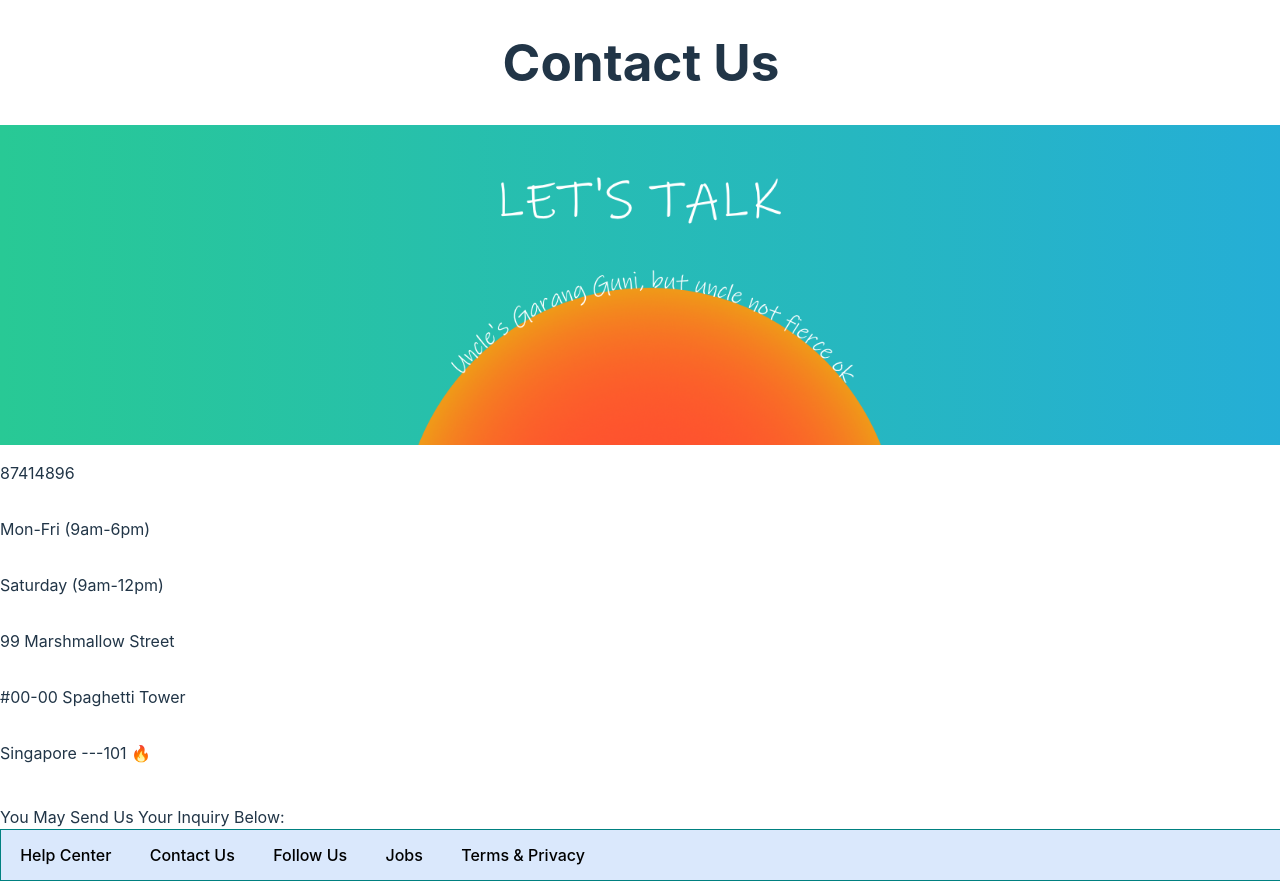
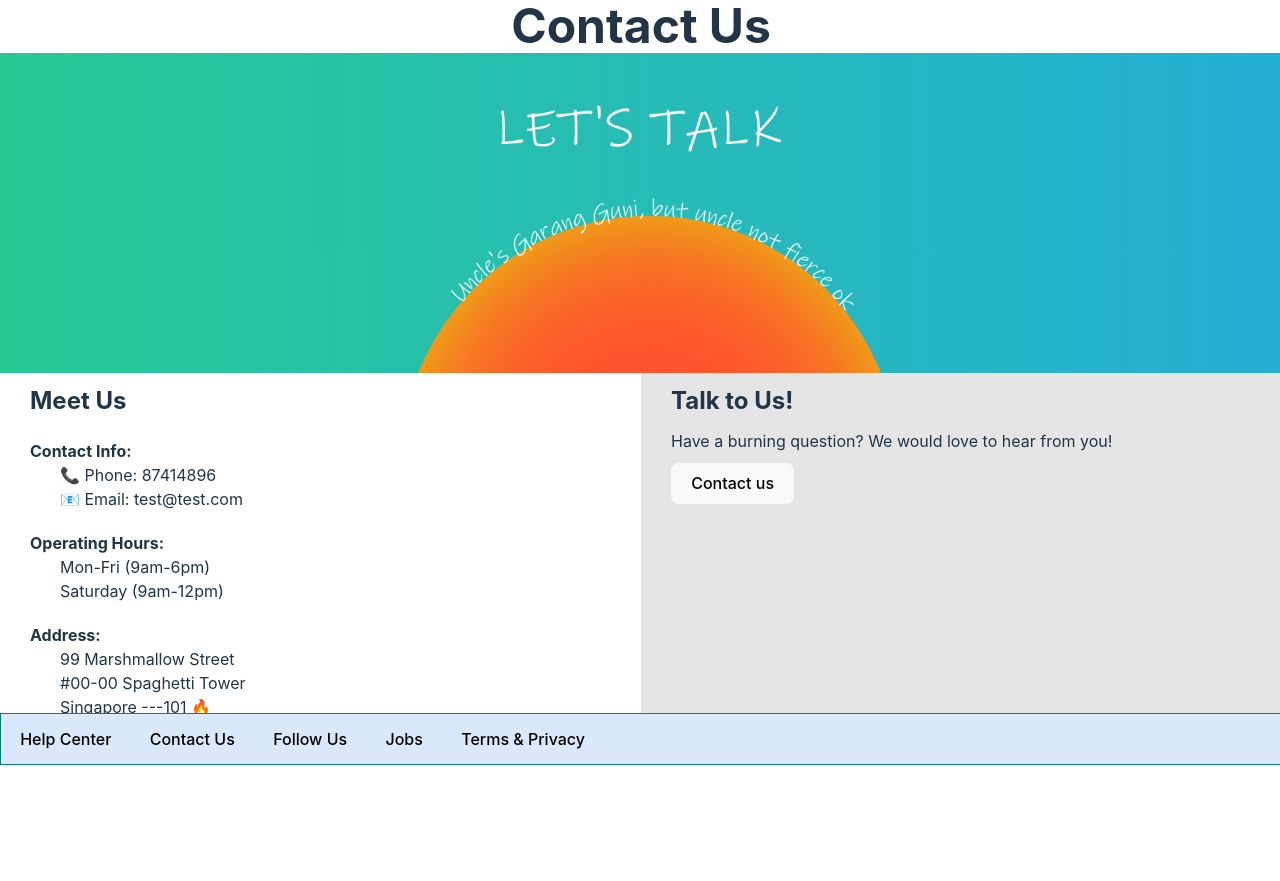
Before and after one commit to ntu-se7-grp3/garang-guni, a React (Vite) app: page /contact in a window 1280 px wide. After the commit the page ends 800 px from the top, so only its background shows below. Built offline with nearby package versions, Linux system fonts and the light colour scheme.

Commit message:
Add Css and inquiry box in Contact.jsx

```diff
--- a/src/pages/Contact.jsx
+++ b/src/pages/Contact.jsx
@@ -1,29 +1,50 @@
+import { useState } from "react";
 import contactUsBanner from "../assets/contactUsBanner.png";
 import darkContactUsBanner from "../assets/darkContactUsBanner.png";
+import ContactInfoBox from "../components/ContactInfoBox";
 import styles from "./Contact.module.css"
 
-const CONTACT_DETAILS = 87414896;
+const CONTACT_DETAILS = ["📞 Phone: 87414896", "📧 Email: test@test.com"];
 const OPERATING_HOURS = ["Mon-Fri (9am-6pm)", "Saturday (9am-12pm)"];
 const ADDRESS = ["99 Marshmallow Street","#00-00 Spaghetti Tower","Singapore ---101 🔥"];
 
 function Contact() {
+  const [isShowingForm, setIsShowingForm] = useState(false);
   // Temp until light mode context is introduced.
   const currentHour = new Date().getHours();
   const isDark = currentHour >= 18 || currentHour <= 5 ;
 
+  const toggleInquiryForm = () => {
+    setIsShowingForm((prevState) => !prevState);
+  };
+
   return (
-    <div className={`${styles.container} ${isDark && styles.dark}`}>
+    <div className={`${styles.containerCol} ${isDark && styles.dark}`}>
       <h1>Contact Us</h1>
       <div className={styles.contactUsBanner}>
-        <img className={styles.contactUsContent}
+        <img className={styles.contactUsBannerContent}
              src={isDark ? darkContactUsBanner : contactUsBanner}
              alt="banner"/>
       </div>
-      <p>{CONTACT_DETAILS}</p>
-      {OPERATING_HOURS.map((item, i) => <p key={i}>{item}</p>)}
-      {ADDRESS.map((item, i) => <p key={i}>{item}</p>)}
-      <br/>
-      You May Send Us Your Inquiry Below:
+      <div className={styles.container}>
+        <div className={styles.meetUs}>
+          <h2>Meet Us</h2>
+          <div className={styles.meetUsContainer}>
+            <ContactInfoBox title= "Contact Info" infoList= {CONTACT_DETAILS} />
+            <ContactInfoBox title= "Operating Hours" infoList= {OPERATING_HOURS} />
+            <ContactInfoBox title= "Address" infoList= {ADDRESS} />
+          </div>
+        </div>
+        <div className={styles.inquiryBox}>
+          <h2>Talk to Us!</h2>
+          <div style={{padding:"10px 0px"}}>
+            Have a burning question? We would love to hear from you!
+          </div>
+          <button className={styles.inquryButton}
+                  onClick={toggleInquiryForm}
+          >Contact us</button>
+        </div>
+      </div>
     </div>
   );
 }
--- a/src/pages/Contact.module.css
+++ b/src/pages/Contact.module.css
@@ -1,10 +1,19 @@
-.container {
+.containerCol {
+  background-color: white;
   display: flex;
   flex-direction: column;
 }
 
-.container h1 {
+.dark {
+  background-color: rgba(12, 17, 75, 1);
+  color:white;
+}
+
+.containerCol h1 {
+  font-size: 3rem;
   align-self: center;
+  margin-top: 0px;
+  margin-bottom: 0px;
 }
 
 .contactUsBanner {
@@ -21,12 +30,61 @@
   background-image: linear-gradient(rgba(12,17,75,1),rgba(31,45,197,1));
 }
 
-.contactUsContent {
+.contactUsBannerContent {
   background-repeat: no-repeat;
   height: 40vh;
   margin: auto;
 }
 
-.dark {
-  color:black;
+.container {
+  display: flex;
 }
+
+.container h2{
+  margin-top: 0px;
+  margin-bottom: 0px;
+}
+
+.meetUs {
+  display: flex;
+  flex-direction: column;
+  padding: 10px 30px;
+  width: 50%;
+  height: 40vh;
+}
+
+.meetUs p {
+  margin: 0px;
+}
+
+.dark .meetUs {
+  background-color: rgba(0,0,0,1);
+}
+
+.inquiryBox {
+  background-color:rgba(0, 0, 0, 0.1);
+  width: 50%;
+  display: flex;
+  flex-direction: column;
+  padding: 10px 30px;
+}
+
+.dark .inquiryBox {
+  background-color: rgba(17,20,37,1);
+}
+
+.inquryButton {
+  width: fit-content;
+}
+
+.inquryButton:hover {
+  color: blue;
+}
+
+.inquryButton:active {
+  color: red;
+}
+
+.inquryButton:focus {
+  outline: none;
+}
```
